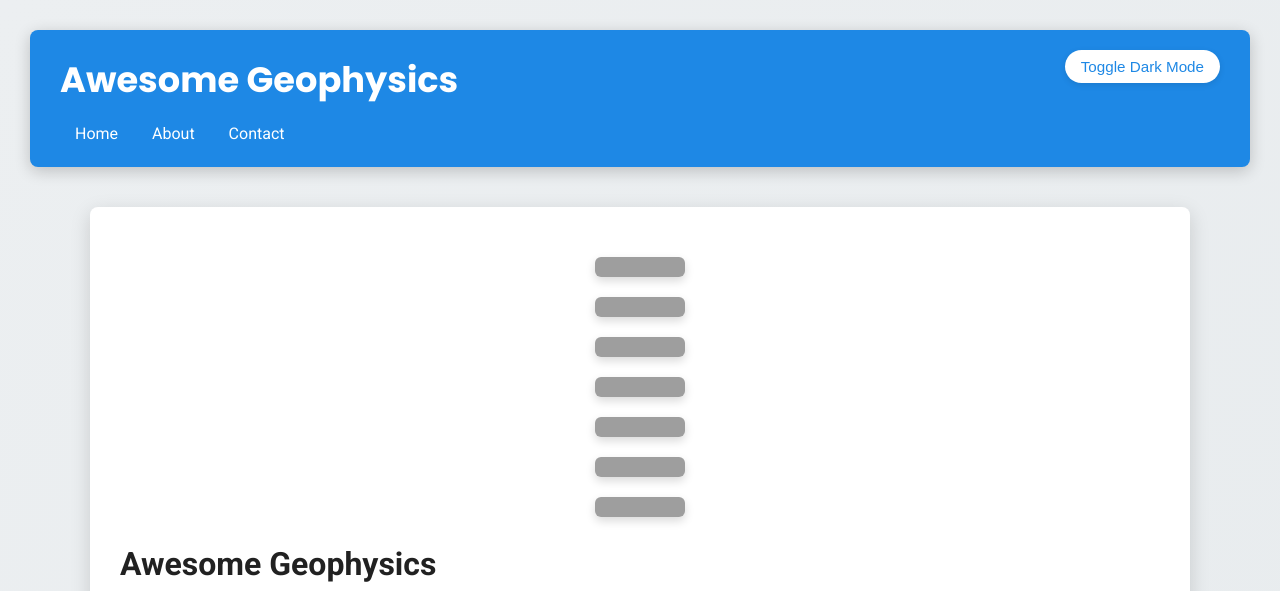
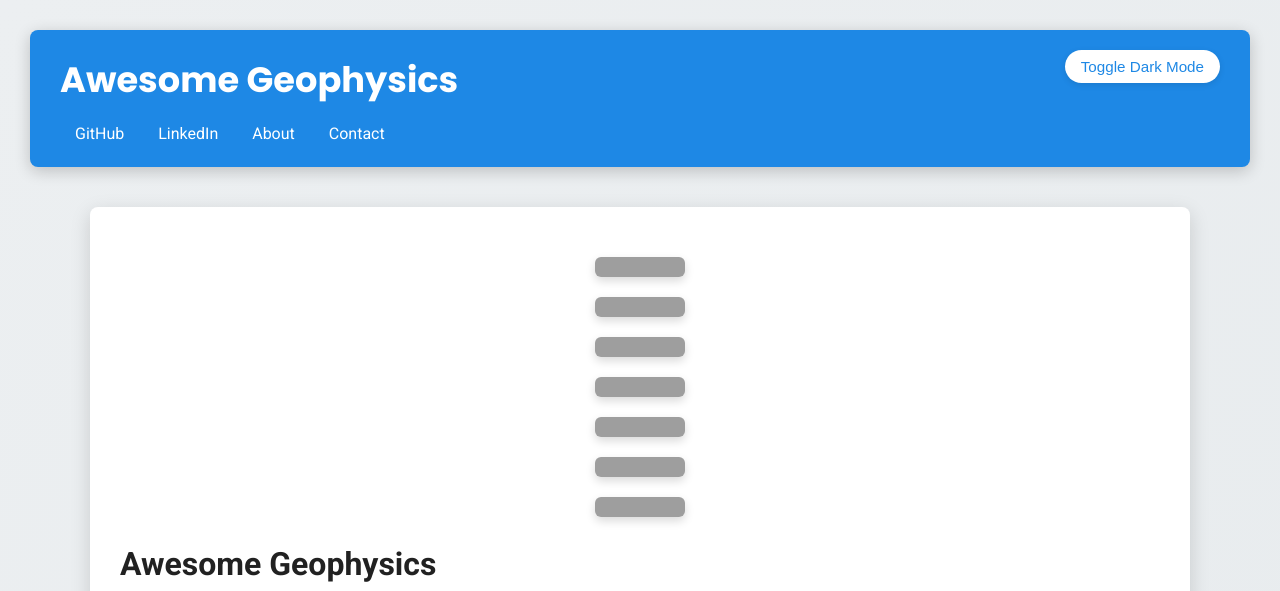
Before and after one commit to knible/awesome-geophysics, a Jekyll site: the page built from index.md, in a window 1280 px wide. Shown: the top 591 px of the page. Built offline with Jekyll 4.4.1, drawn with Linux system fonts in a browser that asks for light colours; grey boxes are pictures that could not be loaded.

Commit message:
Update default.html

```diff
--- a/_layouts/default.html
+++ b/_layouts/default.html
@@ -205,9 +205,10 @@
     <header>
       <h1>{{ page.title }}</h1>
       <nav>
-        <a href="#home">Home</a>
-        <a href="#about">About</a>
-        <a href="#contact">Contact</a>
+        <a href="https://github.com/aradfarahani/awesome-geophysics">GitHub</a>
+        <a href="https://www.linkedin.com/in/aradfarahani/">LinkedIn</a>
+        <a href="https://aradfarahani.com/about/">About</a>
+        <a href="mailto:aradfarahani@aol.com">Contact</a>
       </nav>
       <button class="theme-toggle" onclick="toggleTheme()">Toggle Dark Mode</button>
     </header>
```
